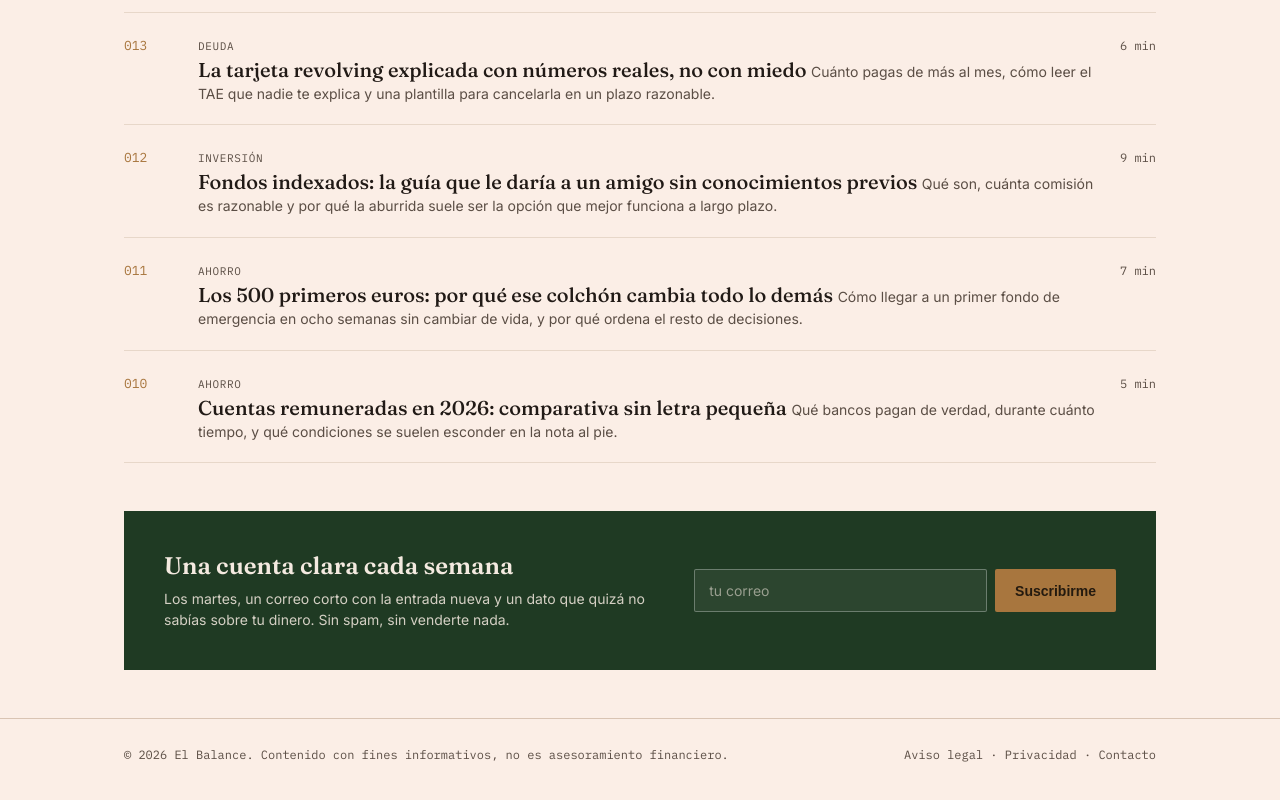
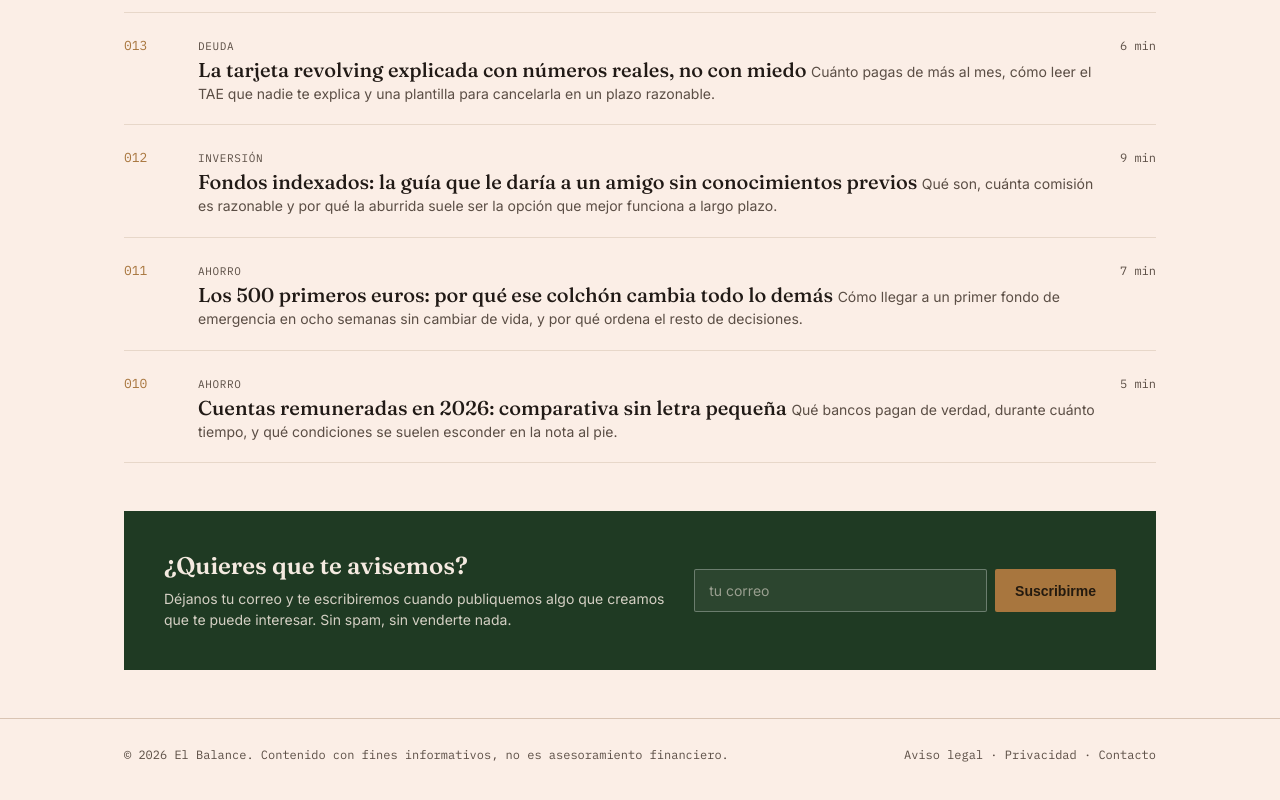
Before and after one commit to rubenitomartin09-ai/rubenitomartin09-ai.github.io, a plain HTML site: page index.html in a window 1280 px wide. Shown: the part 2054-2854 px from the top of the page. Drawn offline with Linux system fonts and the light colour scheme.

Commit message:
Update index.html

```diff
--- a/index.html
+++ b/index.html
@@ -561,8 +561,8 @@
 
   <section class="newsletter">
     <div>
-      <h3>Una cuenta clara cada semana</h3>
-      <p>Los martes, un correo corto con la entrada nueva y un dato que quizá no sabías sobre tu dinero. Sin spam, sin venderte nada.</p>
+      <h3>¿Quieres que te avisemos?</h3>
+      <p>Déjanos tu correo y te escribiremos cuando publiquemos algo que creamos que te puede interesar. Sin spam, sin venderte nada.</p>
     </div>
     <form action="https://formsubmit.co/rubenmartindelopez@gmail.com" method="POST">
       <input type="email" name="email" placeholder="tu correo" required>
```
